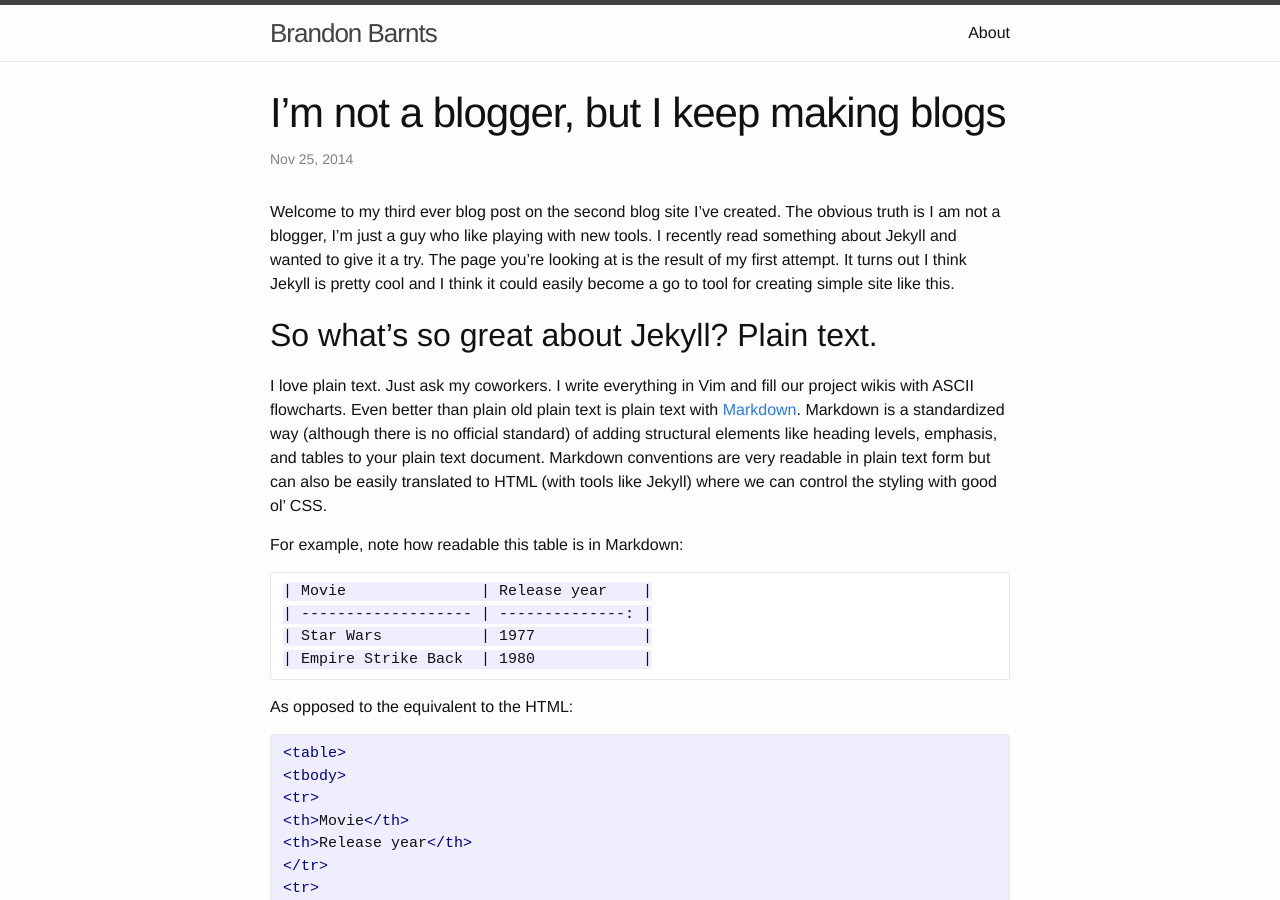
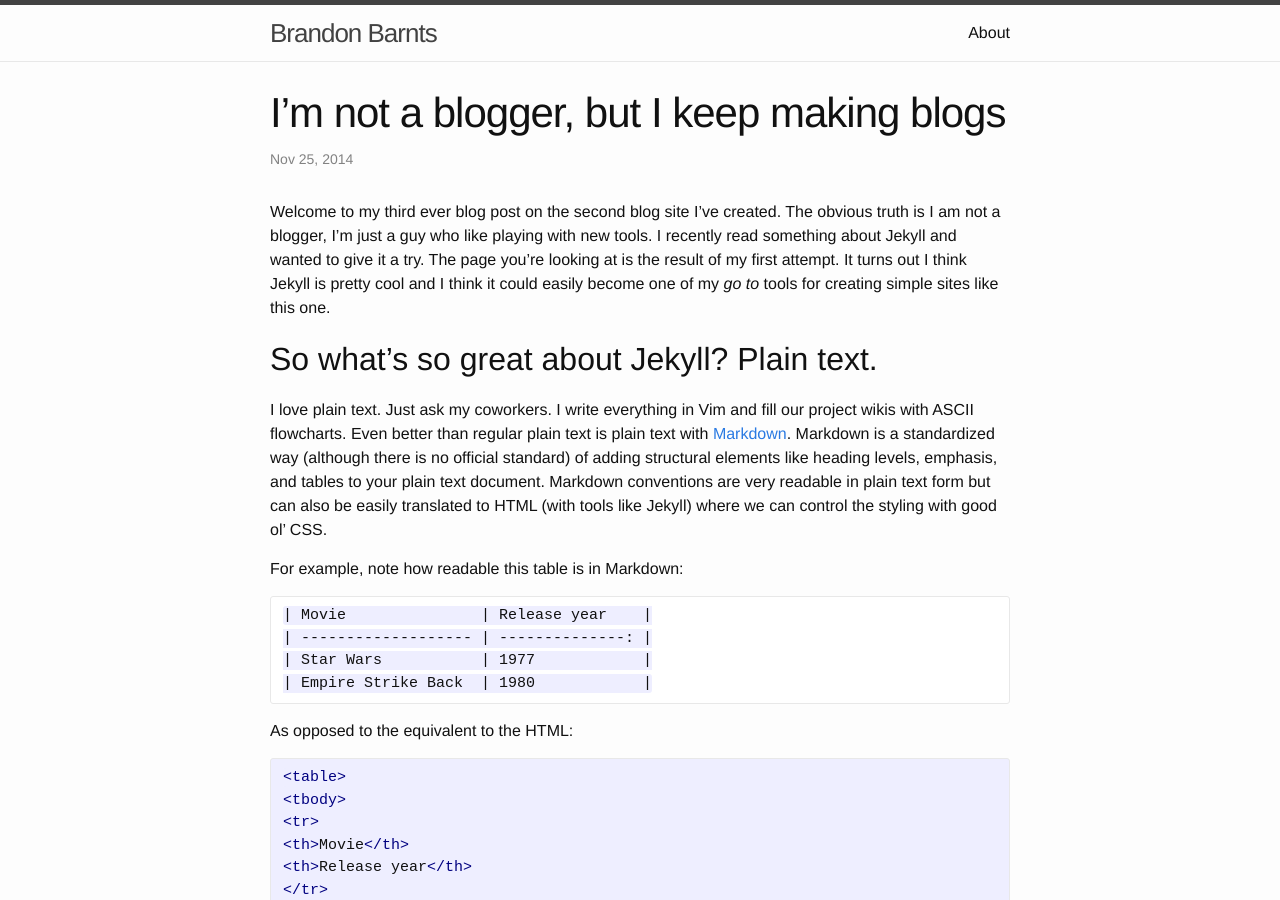
Before and after one commit to bbarnts/bbarnts.github.io, a Jekyll site: the page built from _posts/2014-11-25-Im-not-a-blogger.md, in a window 1280 px wide and 900 px high. Built offline with Jekyll 4.4.1, drawn with Linux system fonts in a browser that asks for light colours.

Commit message:
Fix typos.

```diff
--- a/_posts/2014-11-25-Im-not-a-blogger.md
+++ b/_posts/2014-11-25-Im-not-a-blogger.md
@@ -7,14 +7,14 @@ Welcome to my third ever blog post on the second blog site I’ve created.
 The obvious truth is I am not a blogger, I’m just a guy who like playing with new
 tools. I recently read something about Jekyll and wanted to give it a try.
 The page you’re looking at is the result of my first attempt. It turns out
-I think Jekyll is pretty cool and I think it could easily become a go to tool
-for creating simple site like this.
+I think Jekyll is pretty cool and I think it could easily become one of my _go to_ tools
+for creating simple sites like this one.
 
 
 So what’s so great about Jekyll? Plain text.
 --------------------------------------------
 I love plain text. Just ask my coworkers. I write everything in Vim and fill
-our project wikis with ASCII flowcharts. Even better than plain old plain text
+our project wikis with ASCII flowcharts. Even better than regular plain text
 is plain text with [Markdown](http://daringfireball.net/projects/markdown/syntax).
 Markdown is a standardized way (although there is no official standard)
 of adding structural elements like heading levels, emphasis, and tables to your plain text document.
```
Also changed, not shown: 2 other files.
